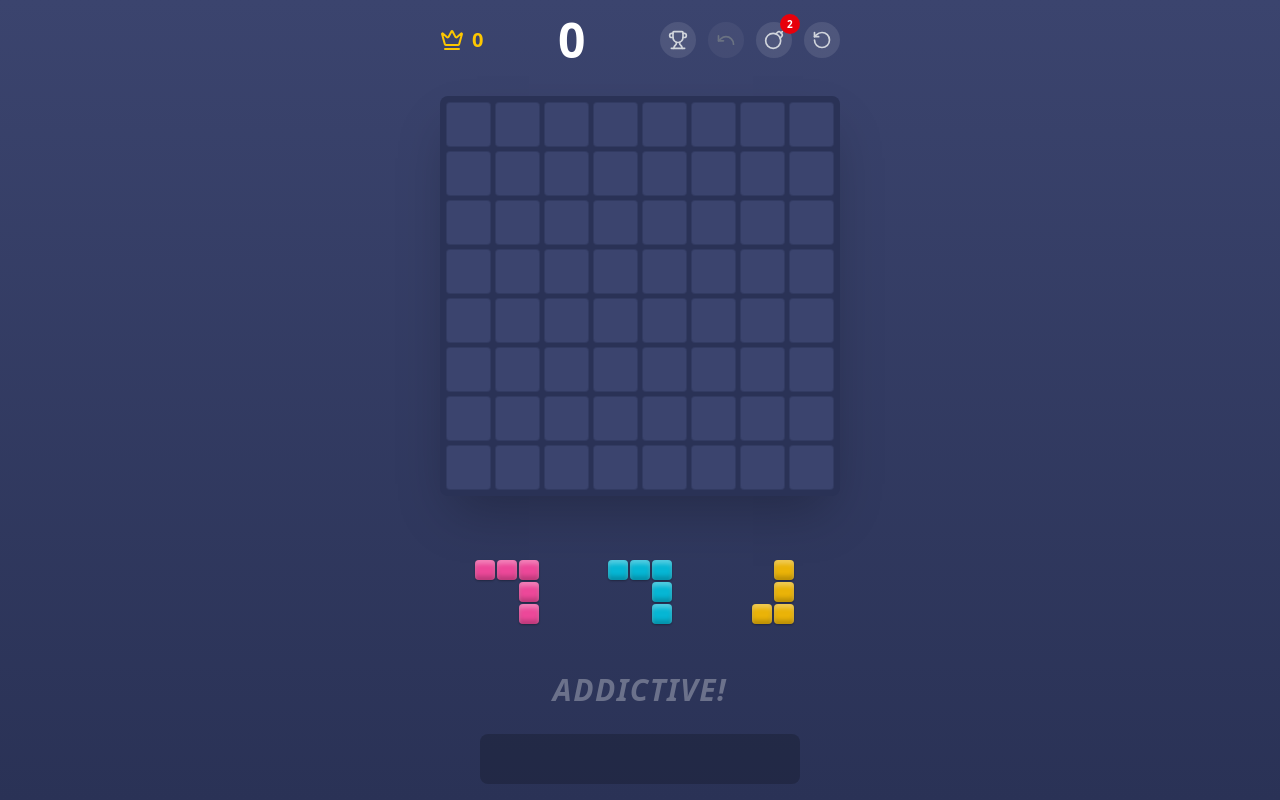
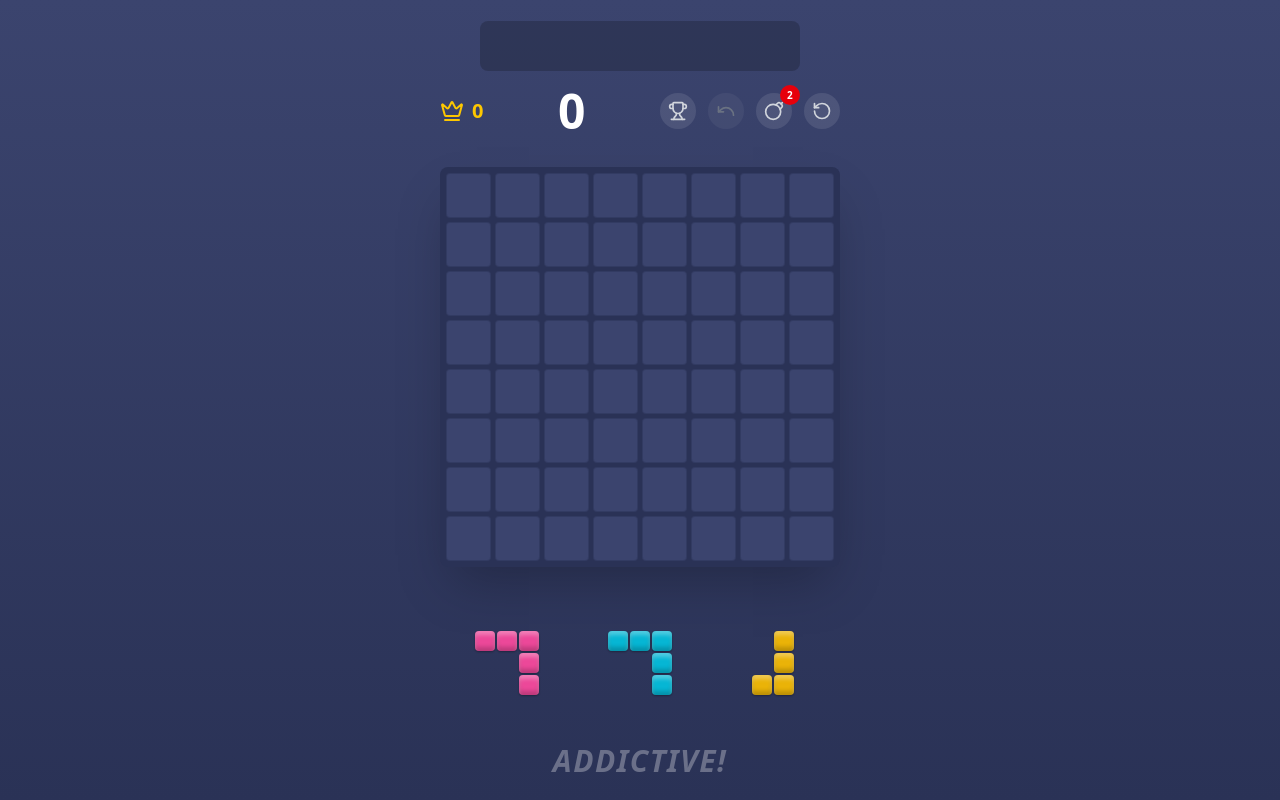
Before and after one commit to greenforthinvestments-hub/game1, a React (Vite) app: page / in a window 1280 px wide. Built offline with nearby package versions, Linux system fonts and the light colour scheme.

Commit message:
feat: Move banner ad to top of screen
Relocates the banner ad component from the bottom of the game layout to the top, improving visual hierarchy and ad visibility.

```diff
--- a/src/App.tsx
+++ b/src/App.tsx
@@ -45,7 +45,7 @@ const BannerAd = () => {
   }, []);
 
   return (
-    <div className="mt-auto pt-4 w-full flex justify-center overflow-hidden min-h-[66px]">
+    <div className="mb-4 w-full flex justify-center overflow-hidden min-h-[50px]">
       <div
         ref={bannerRef}
         className="w-[320px] h-[50px] flex justify-center items-center bg-black/20 rounded-lg"
@@ -577,6 +577,9 @@ export default function App() {
       onPointerLeave={handlePointerUp}
       onPointerDown={initAudio}
     >
+      {/* Banner Ad at the top */}
+      <BannerAd />
+
       <AnimatePresence>
         {combo && (
           <motion.div
@@ -724,9 +727,6 @@ export default function App() {
         ADDICTIVE!
       </div>
 
-      {/* Banner Ad */}
-      <BannerAd />
-
       {/* Floating Block */}
       {dragState && cellSize > 0 && (
         <div
```
